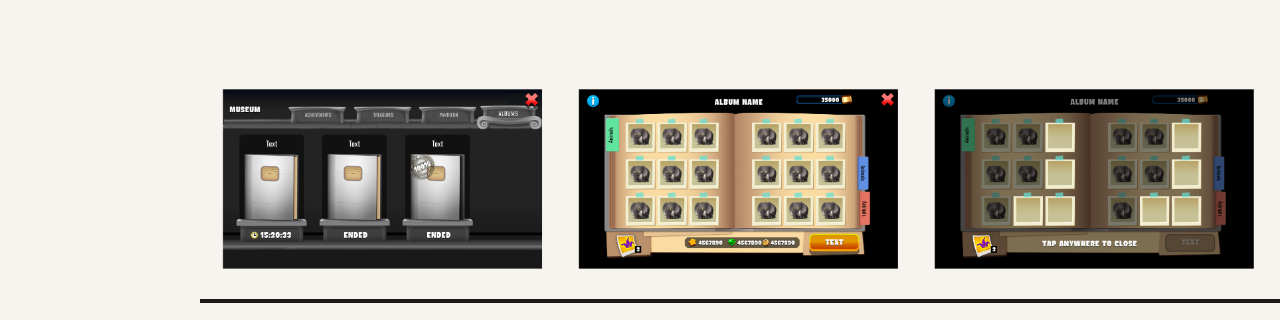
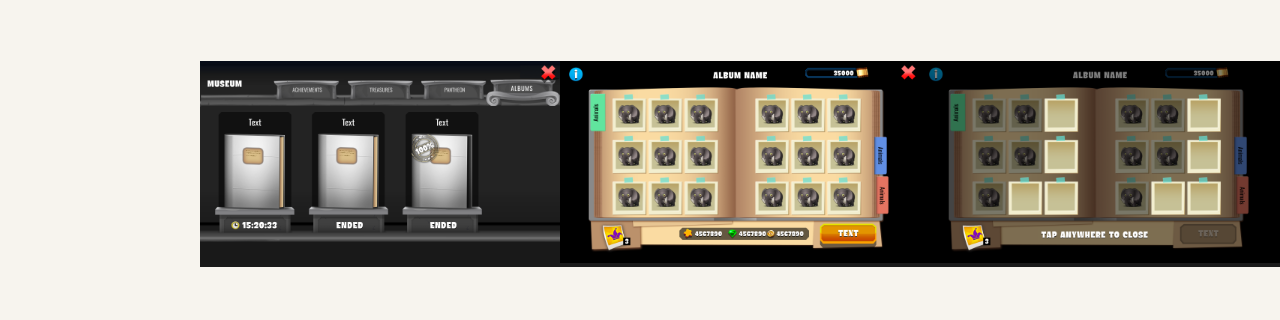
Before and after one commit to klaudiajurackova/albums-feature, a plain HTML site: page albums/index.html in a window 1280 px wide. Shown: the part 441-761 px from the top of the page. Drawn offline with Linux system fonts and the light colour scheme.

Commit message:
Add files via upload

```diff
--- a/albums/index.html
+++ b/albums/index.html
@@ -155,6 +155,21 @@
     .meta-grid { grid-template-columns: 1fr; padding: 2.5rem 1.5rem; gap: 2.5rem; }
   }
 
+  .three-up {
+    display: grid;
+    grid-template-columns: 1fr 1fr 1fr;
+    gap: 0;
+    width: 100%;
+  }
+  .three-up img {
+    width: 100%;
+    display: block;
+    height: auto;
+  }
+  @media (max-width: 600px) {
+    .three-up { grid-template-columns: 1fr; }
+  }
+
   .bar { background: #1a1a1a; height: 4px; }
 
   @media (min-width: 900px) {
@@ -223,7 +238,11 @@
     </section>
 
     <div class="img-full">
-      <img src="Frame 354.png" alt="Feature preview" style="width:100%;display:block;">
+      <div class="three-up">
+        <img src="albums.png" alt="Albums">
+        <img src="book-finished.png" alt="Book finished">
+        <img src="active-joker.png" alt="Active joker">
+      </div>
     </div>
 
     <div class="bar"></div>
@@ -325,7 +344,7 @@
       <div class="section-label">Full feature</div>
       <div class="section-title">Every state, every edge case.</div>
       <p class="body-text">From there I designed the full feature: the Albums tab IA, every state across the lifecycle (event running, nearing end, completed, ended), the reward collection flows, the joker card confirmation, tooltip behaviour, and the onboarding carousel.</p>
-      <p class="body-text">Including edge cases like what happens when a player has rewards to collect in both Albums and Achievements at the same time. The default tab opens on the one with rewards available, and the other shows a red notification dot.</p>
+      <p class="body-text">Including edge cases like what happens when a player has rewards to collect in both Albums and Achievements at the same time. Achievements has a higher value in the game so that tab opens and the other shows a red notification dot.</p>
     </section>
 
     <div class="img-full">
```
Also changed, not shown: albums/active-joker.png (added), albums/albums.png (added), albums/book-finished.png (added).
